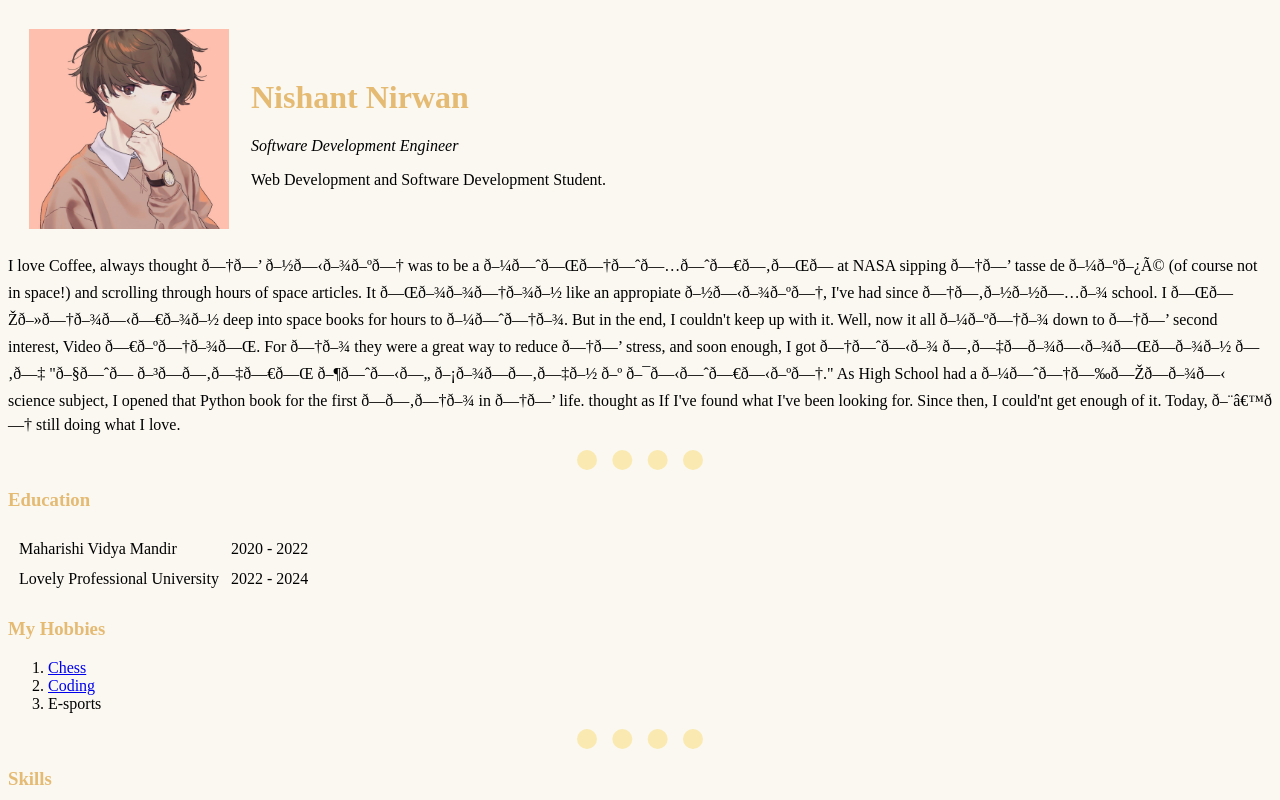
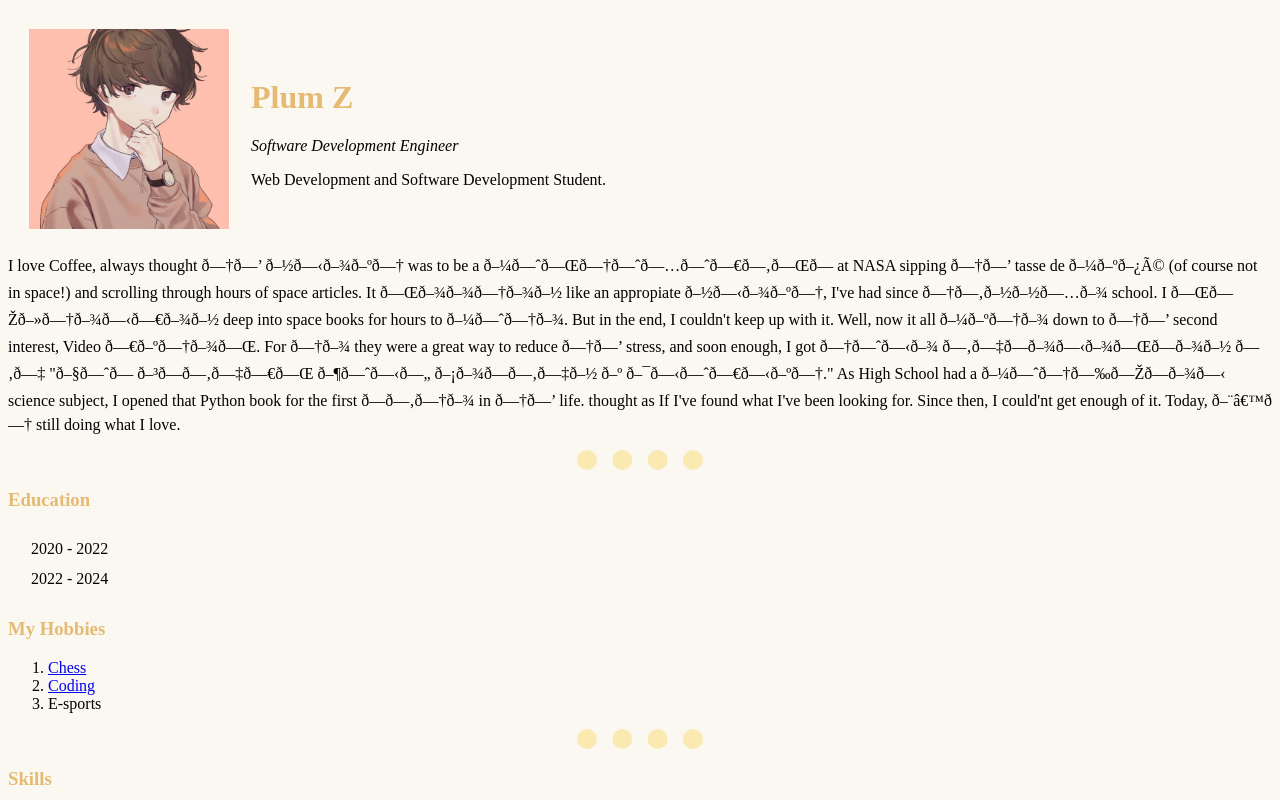
Before and after one commit to PlumEvo/cv, a plain HTML site: page index.html in a window 1280 px wide. Shown: the top 800 px of the page. Drawn offline with Linux system fonts and the light colour scheme.

Commit message:
Update index.html

```diff
--- a/index.html
+++ b/index.html
@@ -9,7 +9,7 @@
 	<table cellspacing="20">
 		<tr>
 			<td><img src="d143c362f0e300741892d2f03c01799e (2).jpg" alt="Image here" width = "200" height="200"></td>
-			<td><h1>Nishant Nirwan</h1>
+			<td><h1>Plum Z</h1>
 				<p><em>Software Development Engineer</em></p>
 				<p>Web Development and Software Development Student.
 			</td>
@@ -24,11 +24,11 @@
 	<h3>Education</h3>
 	<table cellspacing="10">
 		<tr>
-			<td>Maharishi Vidya Mandir</td>
+			<td></td>
 			<td>2020 - 2022</td>
 		</tr>
 		<tr>
-			<td>Lovely Professional University</td>
+			<td></td>
 			<td>2022 - 2024</td>
 		</tr>
 	</table>
```
